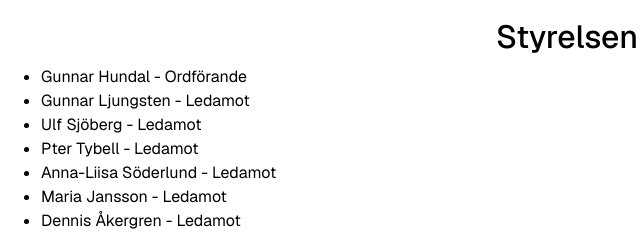
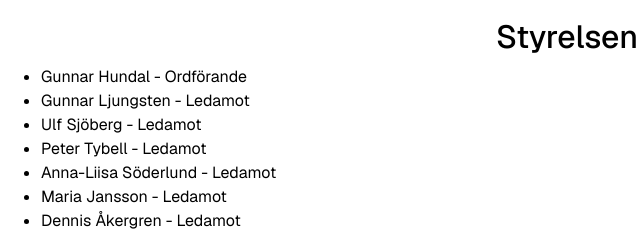
Before and after one commit to Harakirikungen/BRFHinden, a plain HTML site: page index.html in a window 1280 px wide. Shown: the part 1660-1900 px from the top of the page, 73-713 px from the left. Drawn offline with nearby package versions, Linux system fonts and the light colour scheme.

Commit message:
Update index.html

```diff
--- a/index.html
+++ b/index.html
@@ -193,7 +193,7 @@
                 <li>Gunnar Hundal - Ordförande</li>
                 <li>Gunnar Ljungsten - Ledamot</li>
                 <li>Ulf Sjöberg - Ledamot</li>
-                <li>Pter Tybell - Ledamot</li>
+                <li>Peter Tybell - Ledamot</li>
                 <li>Anna-Liisa Söderlund - Ledamot</li>
                 <li>Maria Jansson - Ledamot</li>
                 <li>Dennis Åkergren - Ledamot</li>
```
